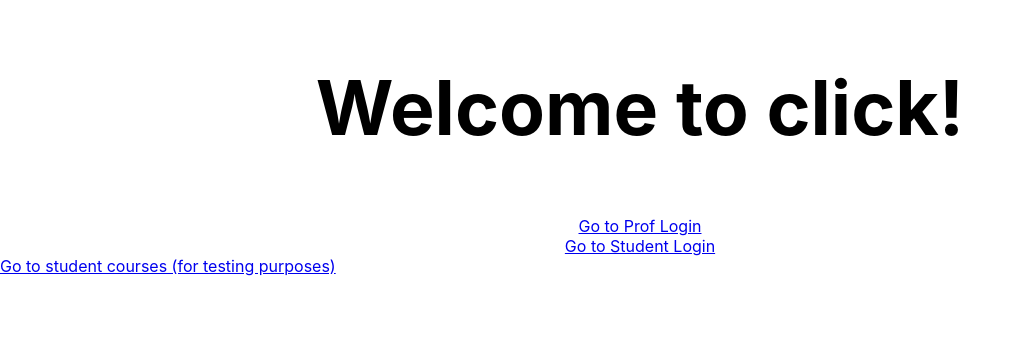
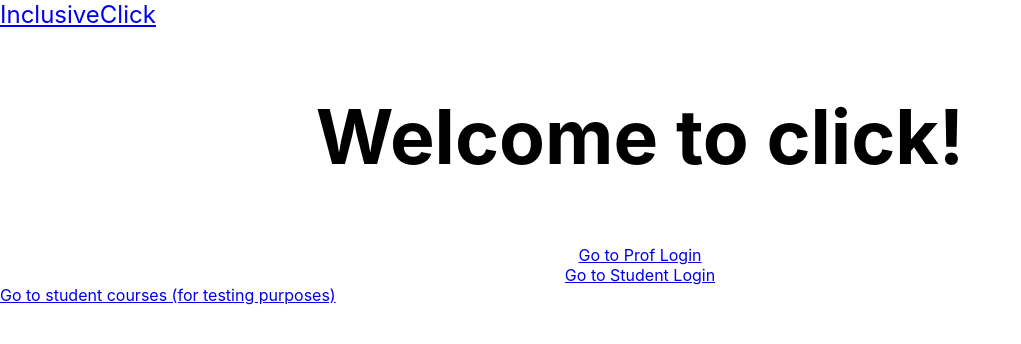
Before and after one commit to milesswu/inclusiveclick, a React (Create React App) app: page / in a window 1280 px wide. Shown: the top 344 px of the page, without its empty margins (0-1021 px from the left). Built offline with nearby package versions, Linux system fonts and the light colour scheme.

Commit message:
homebutton works
top left now displays a button that will take you back to front page

```diff
--- a/src/App.js
+++ b/src/App.js
@@ -2,11 +2,13 @@ import React, { Component } from 'react';
 import { Router, Route, Link, IndexRoute, hashHistory} from 'react-router'
 import './App.css';
 import Routes from './Routes';
+import HomeButton from './HomeButton'
 
 class App extends Component {
   render() {
     return (
       <div>
+        <HomeButton/>
         <Routes/>
       </div>
     );
```
